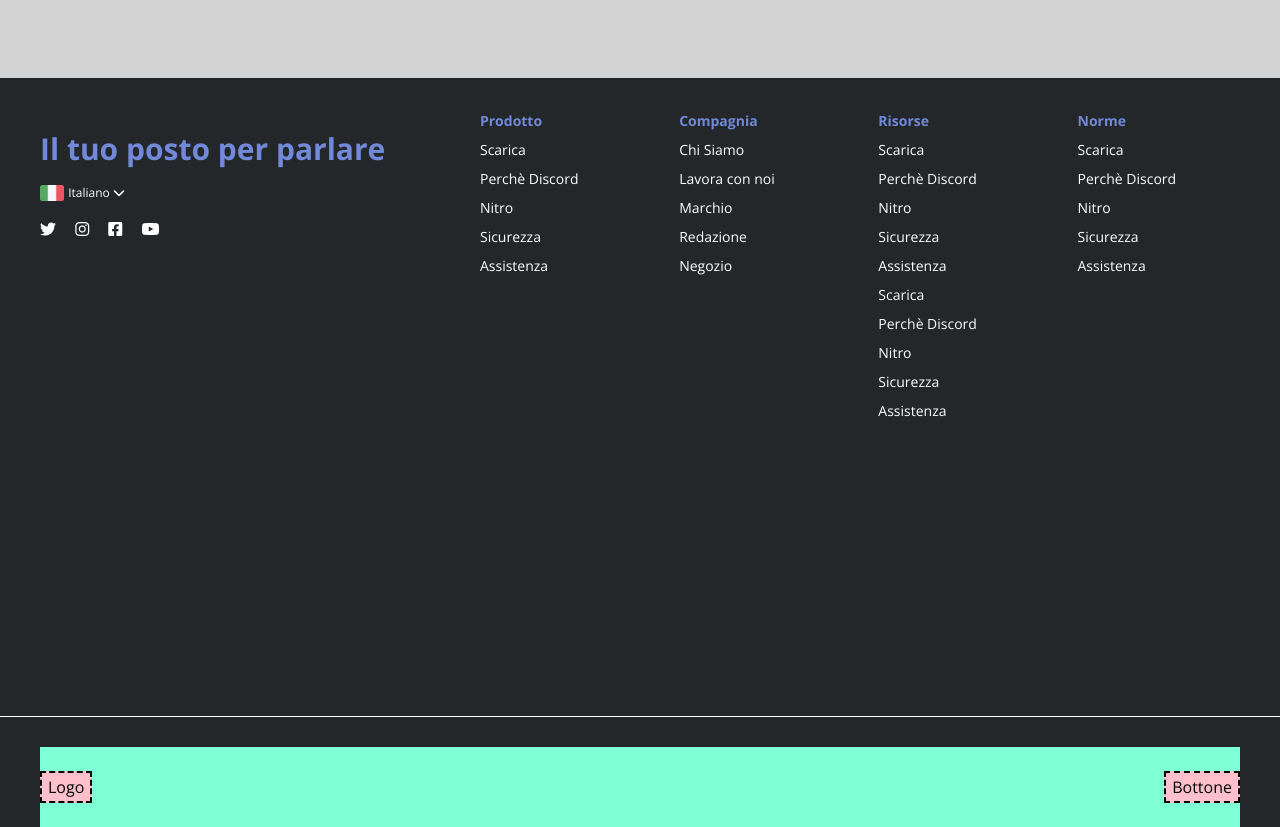
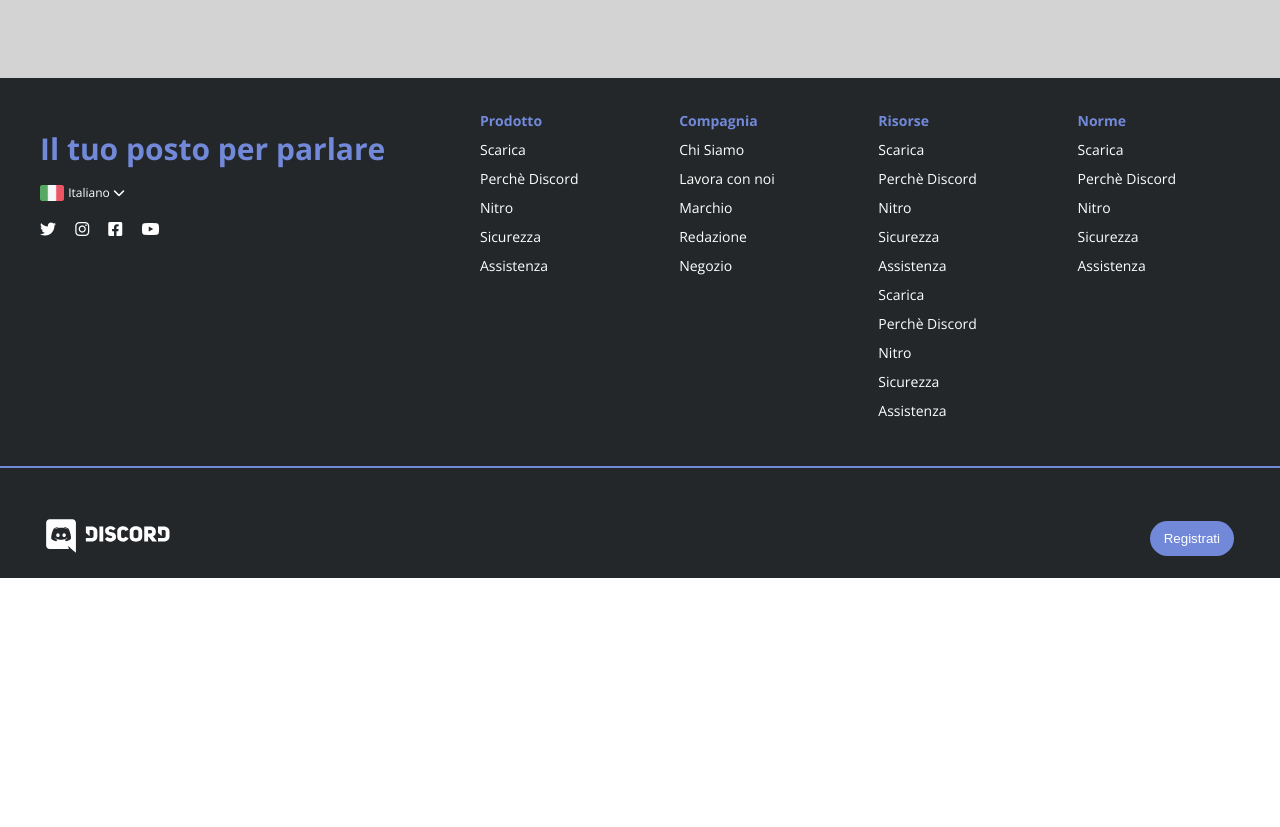
Before and after one commit to muac404/htmlcss-discord, a plain HTML site: page index.html in a window 1280 px wide. Shown: the part 3000-3827 px from the top of the page. After the commit the page ends 3578 px from the top, so only its background shows below. Drawn offline with nearby package versions, Linux system fonts and the light colour scheme.

Commit message:
Aggiunto footer sez .2

```diff
--- a/css/style.css
+++ b/css/style.css
@@ -312,10 +312,11 @@ li div{
     padding-top: 10px;
     padding-bottom: 28px;
 
+
 }
 .col-big-footer{
     width: 33.33%;
-    height: 600px;
+    min-height: 350px;
     /* border: 2px dashed black; */
 }
 
@@ -324,7 +325,7 @@ li div{
 }
 .col-small-footer{
     width: 16.6%;
-    height: 600px;
+    min-height: 350px;
     /* border: 2px dashed white; */
 
 
@@ -337,23 +338,33 @@ li div{
     justify-content: space-between;
     align-items: center;
     height: 80px;
-    background-color: #7fffd4;
+    /* background-color: #7fffd4; */
     margin-top: 30px;
+    /* border-top: 2px solid #7289DA; */
 
 }
 
 #line{
-    border-top: 1px solid white;
+    border-top: 2px solid #7289DA;
 }
 
 .logo-footer{
-    background-color: pink;
-    border: 2px dashed black;
+    /* background-color: pink; */
+    /* border: 2px dashed black; */
     padding: 3px 6px;
 }
 
 .bottone-footer{
-    background-color: pink;
-    border: 2px dashed black;
+    /* background-color: pink;
+    border: 2px dashed black; */
     padding: 3px 6px;
 }
+
+.bottone-footer a{
+    text-decoration: none;
+    color: white;
+}
+
+.bottone-footer button{
+    background-color: #7289DA;
+}
--- a/index.html
+++ b/index.html
@@ -258,8 +258,8 @@
         <section class="light-black" id="line">
             <div class="container">
                 <div class="box-footer">
-                    <div class="logo-footer">Logo</div>
-                    <div class="bottone-footer">Bottone</div>
+                    <div class="logo-footer"><img src="img/logo.svg" alt="logo"></div>
+                    <div class="bottone-footer"><button> <a href="#">Registrati</a></button></div>
                 </div>
             </div>
 
```
